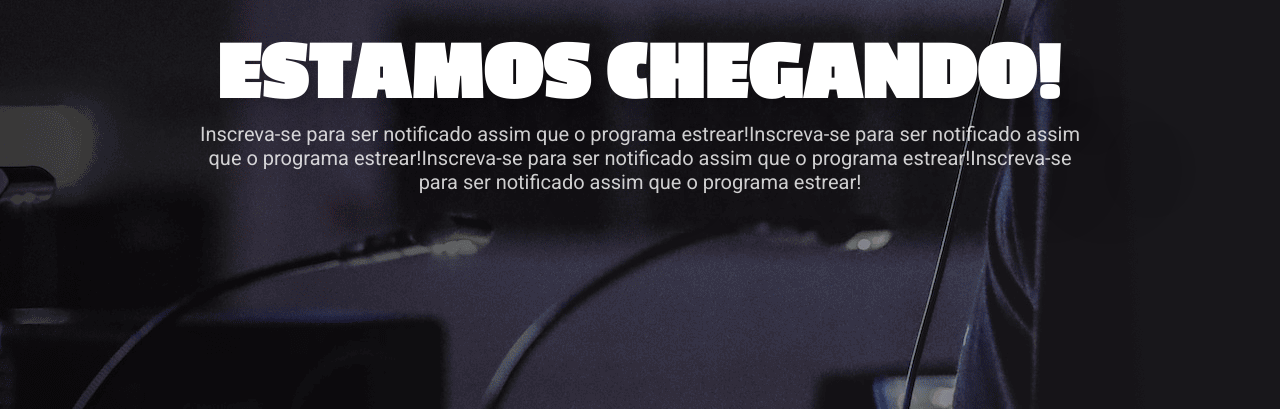
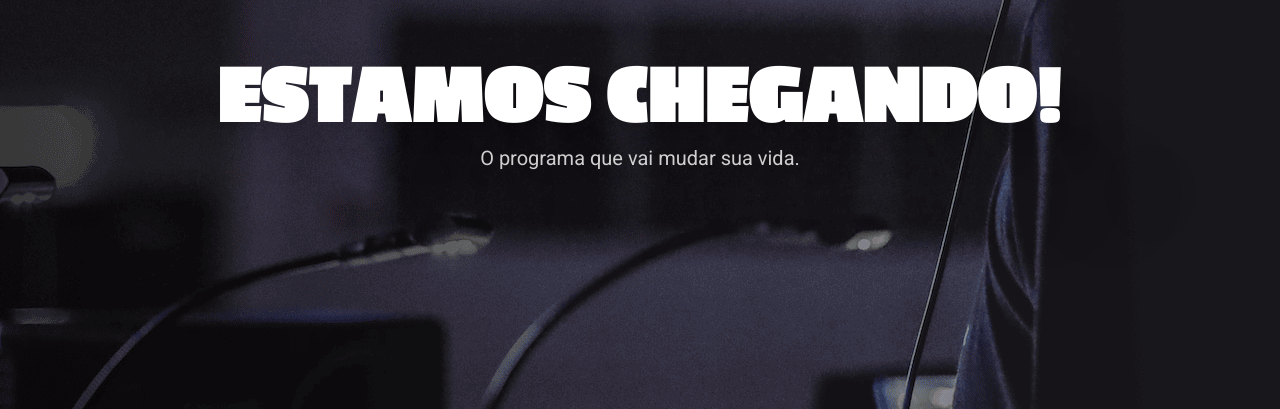
Before and after one commit to jpkiyoshi/bota-fe-website, an Astro site: page / in a window 1280 px wide. Shown: the part 391-800 px from the top of the page. Built offline with nearby package versions, Linux system fonts and the light colour scheme; Astro itself is replaced by a stand-in of ours.

Commit message:
update cta description

```diff
--- a/src/pages/index.astro
+++ b/src/pages/index.astro
@@ -9,12 +9,7 @@ import EmailForm from '../components/EmailForm';
 		<div class='main-content'>
 			<img class='logo' src={logo} alt='Logo Bota Fé' />
 			<h1 class='cta-title'>Estamos chegando!</h1>
-			<p class='cta-description'>
-				Inscreva-se para ser notificado assim que o programa estrear!Inscreva-se
-				para ser notificado assim que o programa estrear!Inscreva-se para ser
-				notificado assim que o programa estrear!Inscreva-se para ser notificado
-				assim que o programa estrear!
-			</p>
+			<p class='cta-description'>O programa que vai mudar sua vida.</p>
 		</div>
 		<EmailForm client:load />
 	</main>
```
